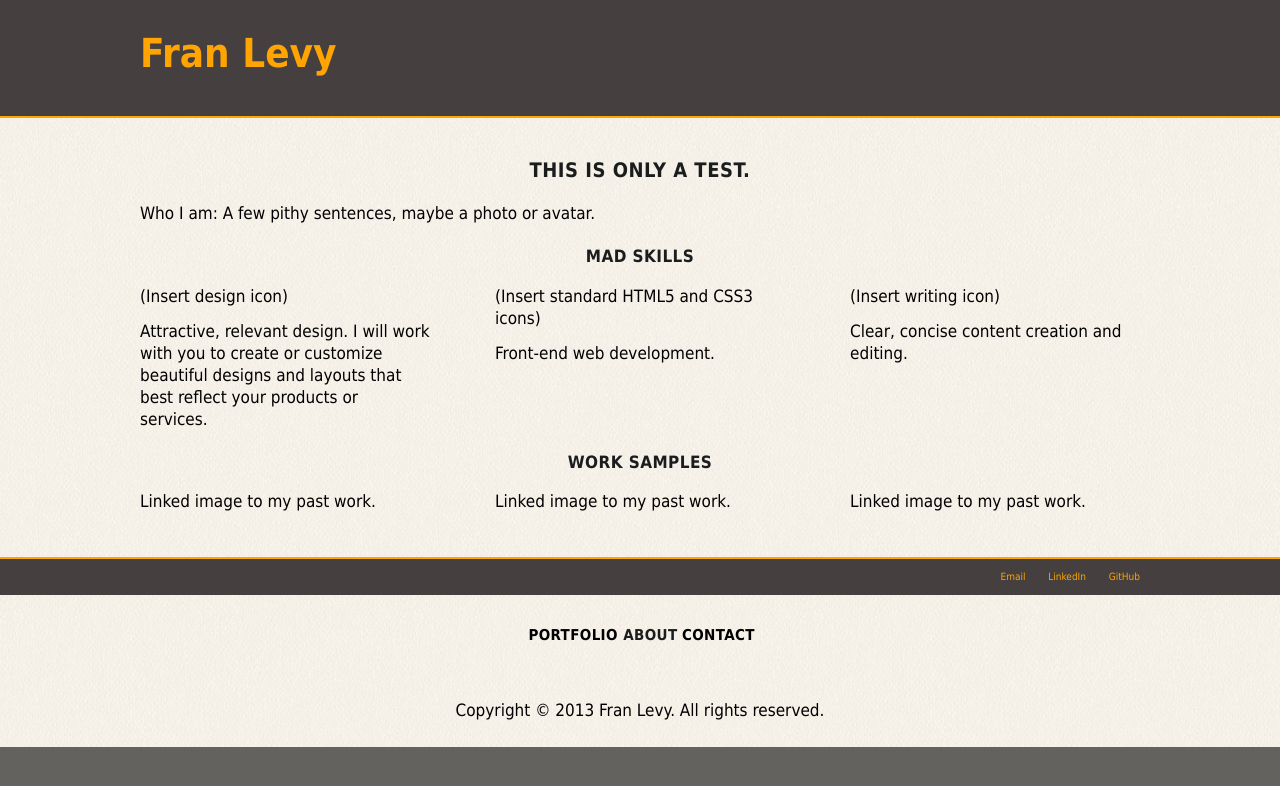
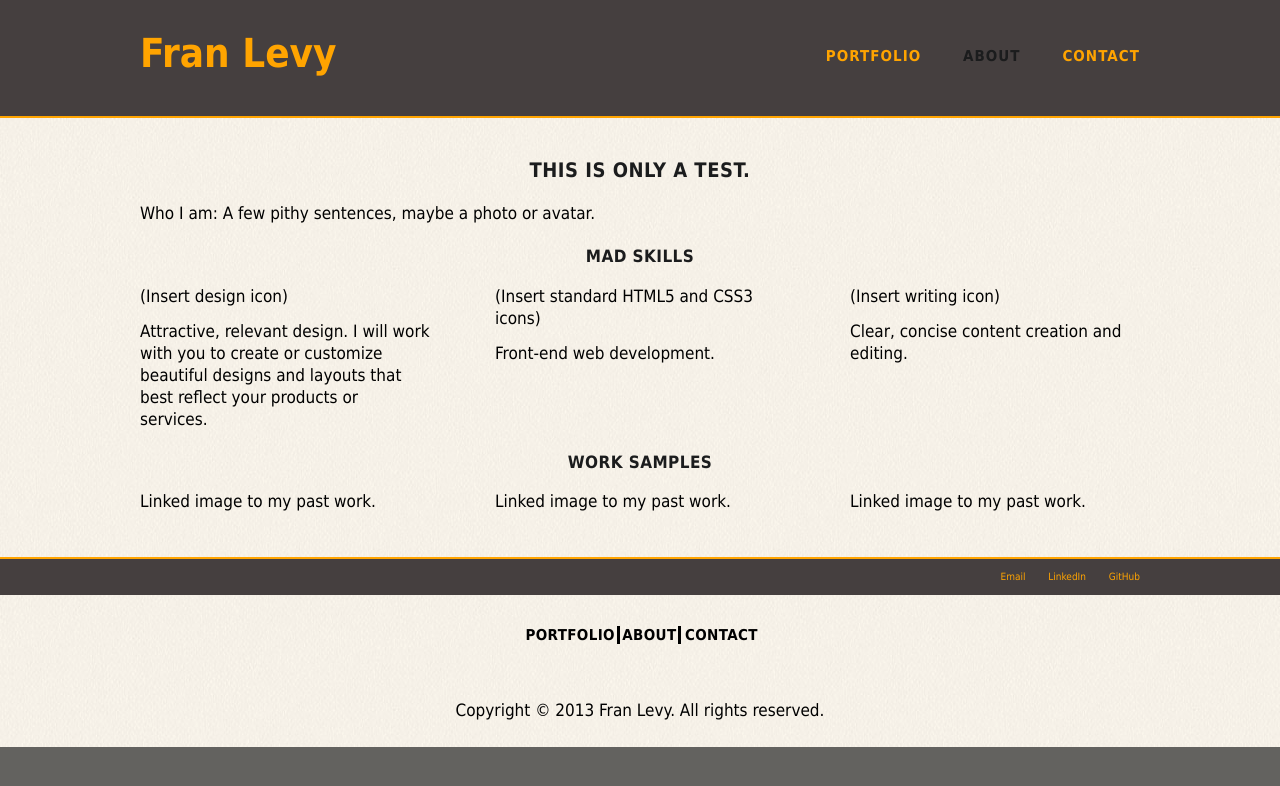
Before and after one commit to franlevy/franlevy, a PHP site: page / in a window 1280 px wide. Shown: the top 786 px of the page. Run offline with PHP 8.4, Linux system fonts and the light colour scheme; some libraries are stand-ins or nearby versions.

Commit message:
Changes with with mentor Anthony Bruno, solvin' my problems

```diff
--- a/includes/footer.php
+++ b/includes/footer.php
@@ -22,8 +22,7 @@
               <a href='#'>Portfolio</a>
             </li>
             <li>
-              <a href='#'></a>
-              About
+              <a href='#'>About</a>
             </li>
             <li>
               <a href='#'>Contact</a>
--- a/includes/header.php
+++ b/includes/header.php
@@ -4,7 +4,7 @@
     <title>
       Home | Fran Levy
     </title>
-    <meta content='initial-scale=1' name='viewport'>
+    <meta content='width=device-width, initial-scale=1' name='viewport'>
     <link href='stylesheets/global.css' rel='stylesheet' type='text/css'>
     <script src='http://ajax.googleapis.com/ajax/libs/jquery/1.9.0/jquery.min.js'></script>
     <script src='javascript/script.js'></script>
--- a/javascript/script.js
+++ b/javascript/script.js
@@ -7,14 +7,17 @@ $(document).ready(function() {
     // Check browser window size to determine whether the main menu is hidden or visible
     $(window).resize(function() {
         // Add a set timeout to prevent resource hogging
-        myWinWidth(500);
+        myWinWidth();
     });
 
     function myWinWidth() {
         var winWidth = $(window).width();
         console.log(winWidth);
             if(winWidth > 650){
-                     $("#mainmenu").show();
+                $("#mainmenu").show();
+            }
+            if(winWidth < 650){
+                $("#mainmenu").hide();
             }
         return false;
     };
@@ -23,9 +26,11 @@ $(document).ready(function() {
     var navicon = ".navicon";
     var mainmenu = "#mainmenu";
 
-    $("#mainmenu").hide();
+    // $(mainmenu).hide();
+    myWinWidth();
 
-    $(".navicon").click(function() {
-        $("#mainmenu").slideToggle("slow");
+    $(navicon).click(function(event) {
+        $(mainmenu).slideToggle(600);
+        event.preventDefault();
     });
 });
--- a/stylesheets/global.css
+++ b/stylesheets/global.css
@@ -132,6 +132,9 @@ header {
   float: right; }
 
 /* MAIN MENU NAVIGATION */
+#mainmenu {
+  clear: both; }
+
 nav {
   clear: both;
   float: left;
@@ -143,8 +146,9 @@ nav {
   line-height: 1.7;
   letter-spacing: 0.07em;
   text-transform: uppercase;
-  padding-top: 3%;
-  color: #1b1c1d; }
+  padding-top: 0;
+  color: #1b1c1d;
+  margin-top: 3%; }
   nav a:link, nav a:visited, nav a:hover, nav a:focus {
     color: #ffa400; }
   nav a:active {
@@ -205,14 +209,14 @@ footer {
   text-transform: uppercase;
   padding-top: 1em;
   color: #1b1c1d; }
+  .site-map li:last-child a {
+    border: none; }
   .site-map a:link, .site-map a:visited, .site-map a:hover, .site-map a:active, .site-map a:focus {
     padding: 0% 2%;
     color: black;
     border-right-width: 1%;
     border-right-style: solid;
     border-right-color: black; }
-    .site-map a:link:last-child, .site-map a:visited:last-child, .site-map a:hover:last-child, .site-map a:active:last-child, .site-map a:focus:last-child {
-      border: none; }
 
 .copyright {
   padding-bottom: 1.5em; }
@@ -256,6 +260,9 @@ footer {
     padding-top: 2%; }
 
   /* navigation */
+  #mainmenu {
+    clear: none; }
+
   .nav-btn {
     display: none; }
 
@@ -265,7 +272,8 @@ footer {
     width: 60%;
     text-align: right;
     background-color: transparent;
-    padding-top: 2.75%; }
+    padding-top: 2.75%;
+    margin-top: 0; }
     nav a:hover, nav a:active, nav a:focus {
       color: #fdfff0; }
     nav li {
--- a/stylesheets/sass/base/_mediaquery.sass
+++ b/stylesheets/sass/base/_mediaquery.sass
@@ -41,6 +41,9 @@
         padding-top: 2%
 
     /* navigation */
+    #mainmenu
+        clear: none
+
     .nav-btn
         display: none
 
@@ -51,6 +54,7 @@
         text-align: right
         background-color: transparent
         padding-top: 2.75%
+        margin-top: 0
 
         a:hover, a:active, a:focus
             color: $link-hover
--- a/stylesheets/sass/modules/_footer.sass
+++ b/stylesheets/sass/modules/_footer.sass
@@ -15,6 +15,9 @@ footer
         bottom: 5%
     +bold-caps(1.5em, 1.7, 0.025em, 1em)
 
+    li:last-child a
+        border: none
+
     a:link, a:visited, a:hover, a:active, a:focus
         padding: 0% 2%
         color: $black
@@ -22,8 +25,6 @@ footer
             width: 1%
             style: solid
             color: $black
-        &:last-child
-            border: none
 
 .copyright
     padding:
--- a/stylesheets/sass/modules/_nav.sass
+++ b/stylesheets/sass/modules/_nav.sass
@@ -24,13 +24,17 @@
 
 /* MAIN MENU NAVIGATION */
 
+#mainmenu
+    clear: both
+
 nav
     clear: both
     float: left
     text-align: left
     width: 100%
     background-color: $nav-bg
-    +bold-caps(1.5em, 1.7, 0.07em, 3%)
+    +bold-caps(1.5em, 1.7, 0.07em, 0)
+    margin-top: 3%
 
     a:link, a:visited, a:hover, a:focus
         color: $orange
```
Also changed, not shown: index.html (deleted, +0 -142 lines), 1 other file.
